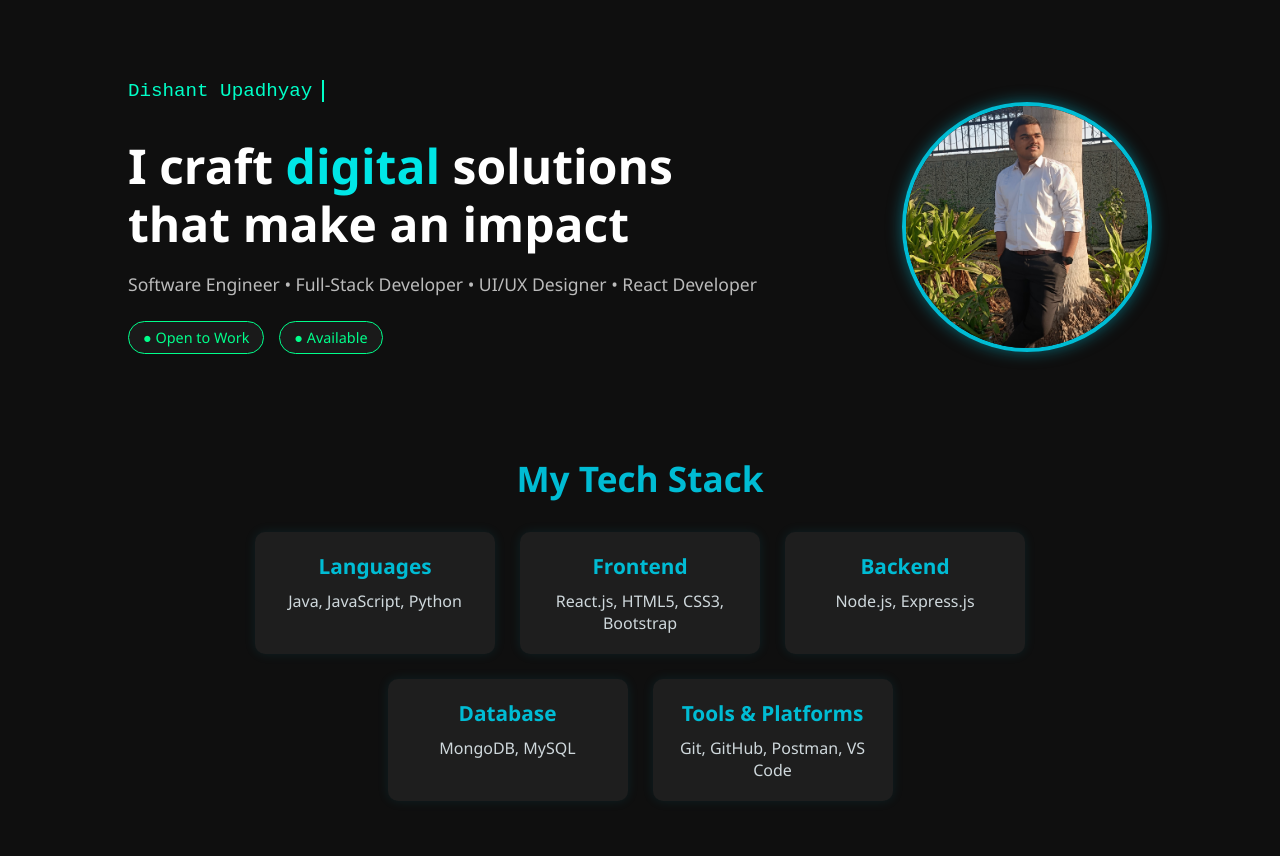
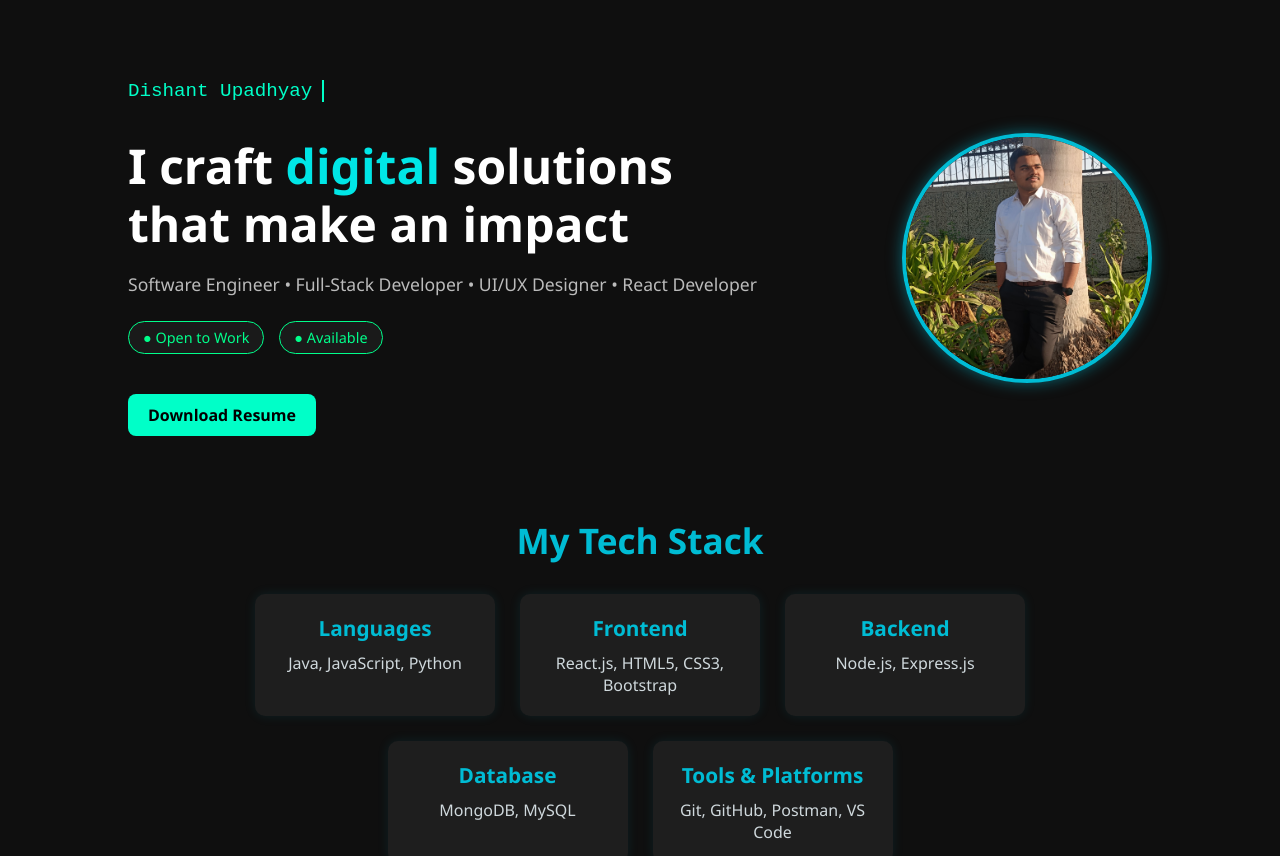
Before and after one commit to Disu2004/PortFolio, a React (Vite) app: page / in a window 1280 px wide. Shown: the top 856 px of the page. Built offline with nearby package versions, Linux system fonts and the light colour scheme.

Commit message:
Added resume download button in About section

```diff
--- a/src/Components/About.jsx
+++ b/src/Components/About.jsx
@@ -32,7 +32,17 @@ export default function About() {
                     <div className="status-badges" data-aos="zoom-in" data-aos-delay="700">
                         <span className="badge green">● Open to Work</span>
                         <span className="badge green">● Available</span>
+
                     </div>
+                    <a
+                        href="/Dishant_Resume.pdf"
+                        download
+                        className="resume-btn"
+                        data-aos="fade-right"
+                        data-aos-delay="800"
+                    >
+                        Download Resume
+                    </a>
                 </div>
 
                 <img
@@ -154,8 +164,8 @@ export default function About() {
                         <p>📞 +91 9327149074</p>
                         <div className="footer-socials">
                             <a href="https://github.com/Disu2004" target="_blank" rel="noreferrer"><i className="fab fa-github"></i></a>
-                            <a href="https://linkedin.com/in/yourlinkedin" target="_blank" rel="noreferrer"><i className="fab fa-linkedin"></i></a>
-                            <a href="https://instagram.com/yourinsta" target="_blank" rel="noreferrer"><i className="fab fa-instagram"></i></a>
+                            <a href="https://www.linkedin.com/in/dishant-upadhyay-857425269" target="_blank" rel="noreferrer"><i className="fab fa-linkedin"></i></a>
+                            <a href="https://www.instagram.com/dish_ant2004/" target="_blank" rel="noreferrer"><i className="fab fa-instagram"></i></a>
                         </div>
                     </div>
                 </div>
--- a/src/Components/CSS/about.css
+++ b/src/Components/CSS/about.css
@@ -406,6 +406,7 @@ body {
     from {
         width: 0;
     }
+
     to {
         width: 17ch;
     }
@@ -448,3 +449,20 @@ body {
         margin-top: 20px;
     }
 }
+
+.resume-btn {
+    display: inline-block;
+    padding: 10px 20px;
+    margin-top: 20px;
+    background-color: #00ffc8;
+    color: #000;
+    font-weight: bold;
+    text-decoration: none;
+    border-radius: 8px;
+    transition: background 0.3s ease, transform 0.2s;
+}
+
+.resume-btn:hover {
+    background-color: #00e6b3;
+    transform: scale(1.05);
+}
```
Also changed, not shown: 1 other file (tests, documents, lock files or other folders). Lines whose indentation alone changed are shown as unchanged.
